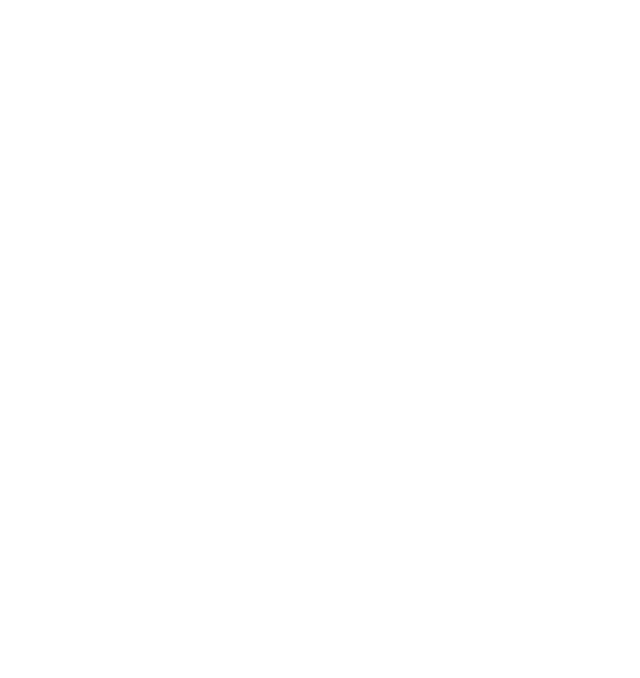
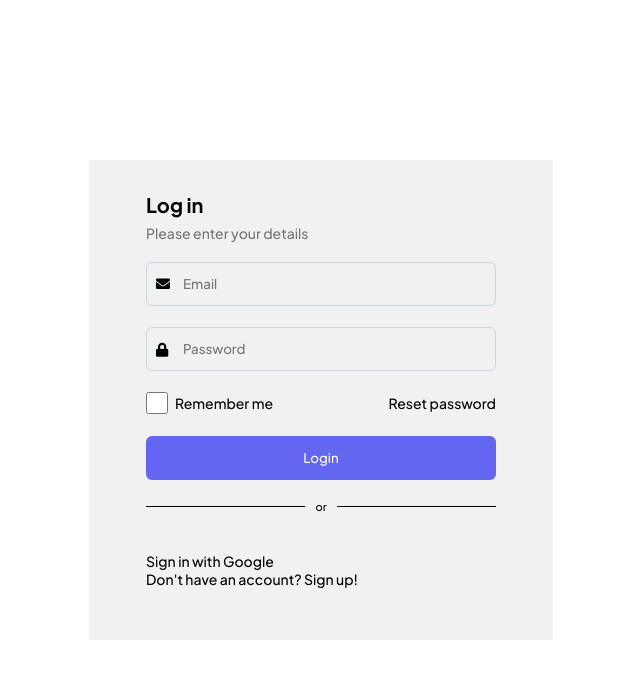
Before and after one commit to oniasfilho/kanban, a React (Create React App) app: page /login in a window 1280 px wide. Before the commit this address had no page. Shown: the top 678 px of the page, without its empty margins (319-959 px from the left). Built offline with nearby package versions, Linux system fonts and the light colour scheme.

Commit message:
starts auth structure

```diff
--- a/public/index.html
+++ b/public/index.html
@@ -8,6 +8,7 @@
       name="description"
       content="Web site created using create-react-app"
     />
+    <link rel="stylesheet" href="https://cdnjs.cloudflare.com/ajax/libs/font-awesome/5.15.3/css/all.min.css">
 		<!-- <link rel="stylesheet" href="index.css"> -->
     <title>React App</title>
   </head>
--- a/src/App.jsx
+++ b/src/App.jsx
@@ -5,9 +5,11 @@
 import { useEffect } from 'react';
 import Home from './pages/Home';
 import Layout from './component/Layout';
+import Login from './pages/Login';
 
 function App() {
   const theme = useSelector((state) => state.theme.theme);
+  const authenticated = useSelector((state) => state.content.authenticated);
 
   useEffect(() => {
     const root = window.document.documentElement;
@@ -42,10 +44,11 @@
   return (
     <BrowserRouter>
       <Routes>
-        <Route path='/' element={<Navigate to='/home/boards' />} />
+        <Route path='/' element={authenticated ? <Navigate to='/home/boards' /> : <Navigate to='/login' />} />
         <Route path='/home' element={<Layout />}>
           <Route path='boards' element={<Home />} />
         </Route>
+        <Route path='/login' element={<Login />} />
       </Routes>
     </BrowserRouter>
   );
--- a/src/App.scss
+++ b/src/App.scss
@@ -774,6 +774,133 @@
   overflow-x: hidden;
 }
 
+.login-signup-component {
+  font-size: 14px;
+  display: grid;
+  align-items: center;
+  justify-content: center;
+  width: 100vw;
+  height: 100vh;
+  background-color: var(--background-color);
+}
+
+.login-signup-box-wrapper {
+  display: grid;
+  background-color: #f1f1f1;
+  width: 464px;
+  height: 480px;
+  padding: 32px 57px;
+}
+
+.email-password-wrapper {
+  display: flex;
+  flex-direction: column;
+  max-width: 350px;
+}
+
+.login-signup-inputs-wrapper {
+  position: relative;
+  gap: 21px;
+}
+
+.email-password-wrapper {
+  display: grid;
+  gap: 21px;
+}
+
+.user-input {
+  border:none;
+  border: 0.5px #CBD5E1 solid;
+  border-radius: 6px;
+  min-height: 44px;
+  padding-left: 36px;
+  background: #ffffff00;
+}
+
+.email-icon {
+  position: absolute;
+  top: 22.5px;
+  left: 10px;
+  transform: translateY(-50%);
+}
+
+.password-icon {
+  position: absolute;
+  top: 88.5px;
+  left: 10px;
+  transform: translateY(-50%);
+}
+
+.remember-me-wrapper {
+  display: flex;
+  align-items: center;
+  gap: 7px;
+  font-size: 14px;
+}
+
+input .remember-me {
+
+}
+
+.remember-me {
+  width: 22px;
+  height: 22px;
+  border-radius: 6px;
+  border: 2px solid #CBD5E1;
+}
+
+.input-lower-section {
+  display: flex;
+  align-items: center;
+  justify-content: space-between;
+  margin-bottom: 22px;
+  margin-top: 21px;
+}
+
+.login-signup-button {
+  display: flex;
+  min-width: 100%;
+  min-height: 44px;
+  align-items: center;
+  justify-content: center;
+  background-color: #6366F1;
+  color: white;
+  border-radius: 6px;
+  border: none;
+  cursor: pointer;
+}
+
+.line-or-line {
+  display: flex;
+  align-items: center;
+  justify-content: center;
+  text-align: center;
+  width: 100%;
+  margin: 20px 0;
+}
+
+.line-or-line > .line {
+  flex-grow: 1;
+  height: 1px;
+  background: #000;
+}
+
+.line-or-line > span {
+  padding: 0 10px;
+  font-size: 11px;
+}
+
+.login-signup-title {
+  font-size: 1.25rem!important;
+  margin-bottom: 7px;
+}
+
+.login-signup-subtitle {
+  color: #757575;
+  font-weight: 500;
+  font-size: 14px;
+}
+
 // tablet layout
 @media only screen and (min-width: 768px) and (max-width: 2000px) {
   //inserir aqui estilo de input
--- a/src/component/Layout.jsx
+++ b/src/component/Layout.jsx
@@ -1,8 +1,17 @@
-import React from 'react';
-import { Outlet } from 'react-router-dom';
+import React, { useEffect } from 'react';
+import { Outlet, useNavigate } from 'react-router-dom';
 import Navbar from '../layout/Navbar';
+import { useSelector } from 'react-redux';
+
 
 function Layout() {
+  const navigate = useNavigate();
+  const authenticated = useSelector((state) => state.content.authenticated);
+  useEffect(() => {
+    if (!authenticated) {
+      navigate("/login");
+    }
+  }, []);
   return (
     <div className="layout">
       <Navbar />
--- a/src/features/content/contentSlice.js
+++ b/src/features/content/contentSlice.js
@@ -9,6 +9,11 @@
   isNavbarModalExpanded: false,
   isLateralMenuExpanded: false,
   status: 'idle',
+  authenticated: false,
+  user: {
+    id: null,
+    name: null
+  }
 };
 
 const contentSlice = createSlice({
--- /dev/null
+++ b/src/pages/Login.jsx
@@ -0,0 +1,66 @@
+import React, { useEffect } from 'react'
+import { useSelector } from 'react-redux';
+import { useNavigate } from 'react-router-dom';
+
+const Login = () => {
+  const authenticated = useSelector((state) => state.content.authenticated);
+  const navigate = useNavigate();
+  useEffect(() => {
+    if (authenticated) {
+      navigate("/home/boards");
+    }
+  }, []);
+  return (
+    <div className='login-signup-component'>
+      <div className="login-signup-box-wrapper">
+        <div className="login-signup-box-header">
+          <h1 className="login-signup-title">
+            Log in
+          </h1>
+          <h3 className="login-signup-subtitle">
+            Please enter your details
+          </h3>
+        </div>
+        <div className="login-signup-inputs-wrapper">
+          <div className="email-password-wrapper">
+            <input type="text" className="user-email user-input" value={""} placeholder="Email" />
+            <i className="fa fa-envelope email-icon"></i>
+
+            <input type="text" className="user-password user-input" value={""} placeholder='Password' />
+            <i className="fa fa-lock password-icon"></i>
+          </div>
+          <div className="submit-info-wrapper">
+            <div className="input-lower-section">
+              <div className="remember-me-wrapper">
+                <input type='checkbox' className='remember-me' /> Remember me
+              </div>
+              <div className="reset-password-wrapper">
+                Reset password
+              </div>
+            </div>
+            <button className="login-signup-button">Login</button>
+          </div>
+          <div className="wrapper-division-section">
+            <div className="line-or-line">
+              <div className="line"></div>
+              <span>or</span>
+              <div className="line"></div>
+            </div>
+          </div>
+        </div>
+        <div className="login-signup-lower-footer">
+          <div className="social-area">
+            <div className="social-item">
+              Sign in with Google
+            </div>
+          </div>
+          <div className="switch-type-wrapper">
+            Don't have an account? Sign up!
+          </div>
+        </div>
+      </div>
+    </div>
+  )
+}
+
+export default Login;
```
